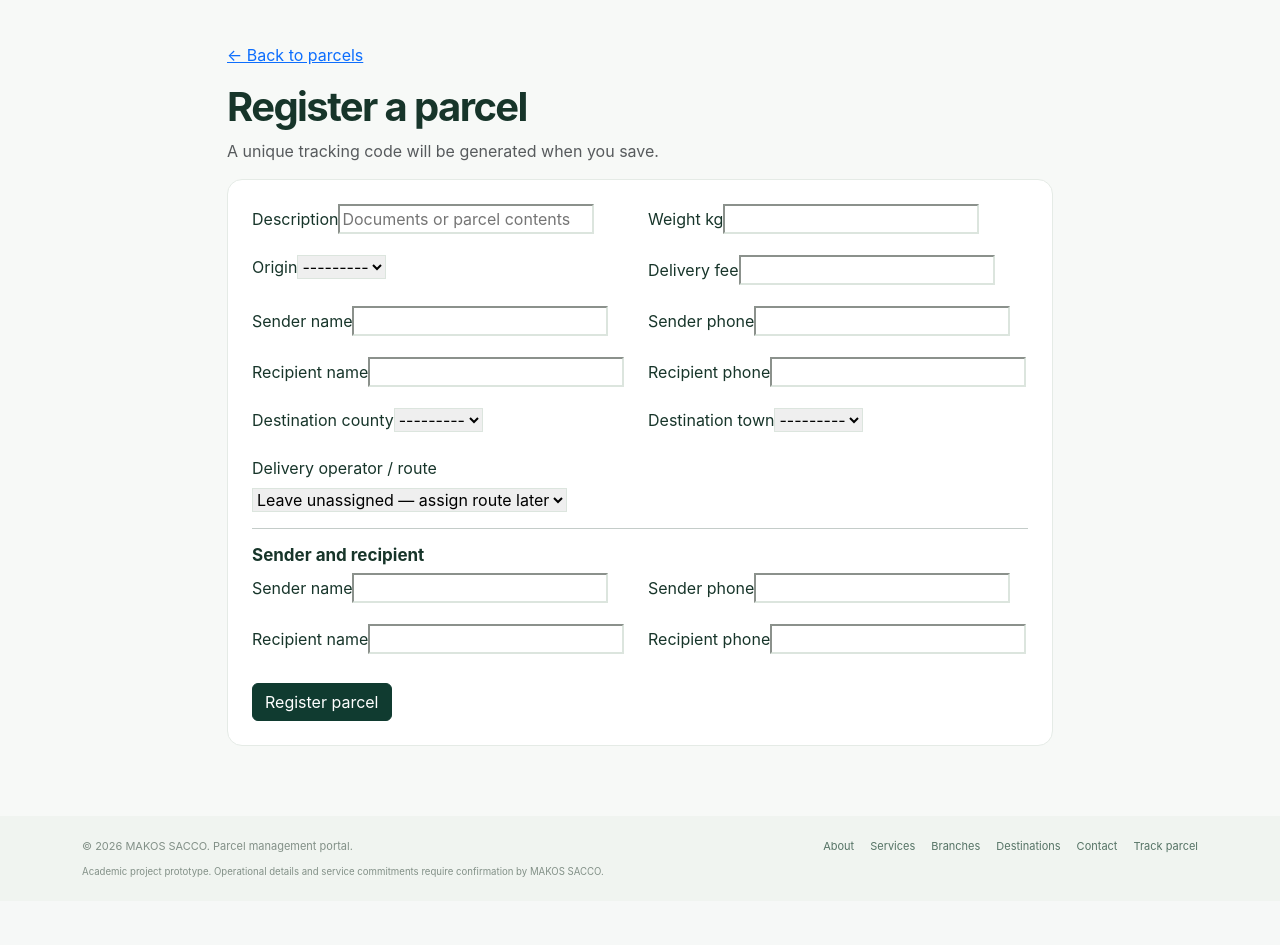
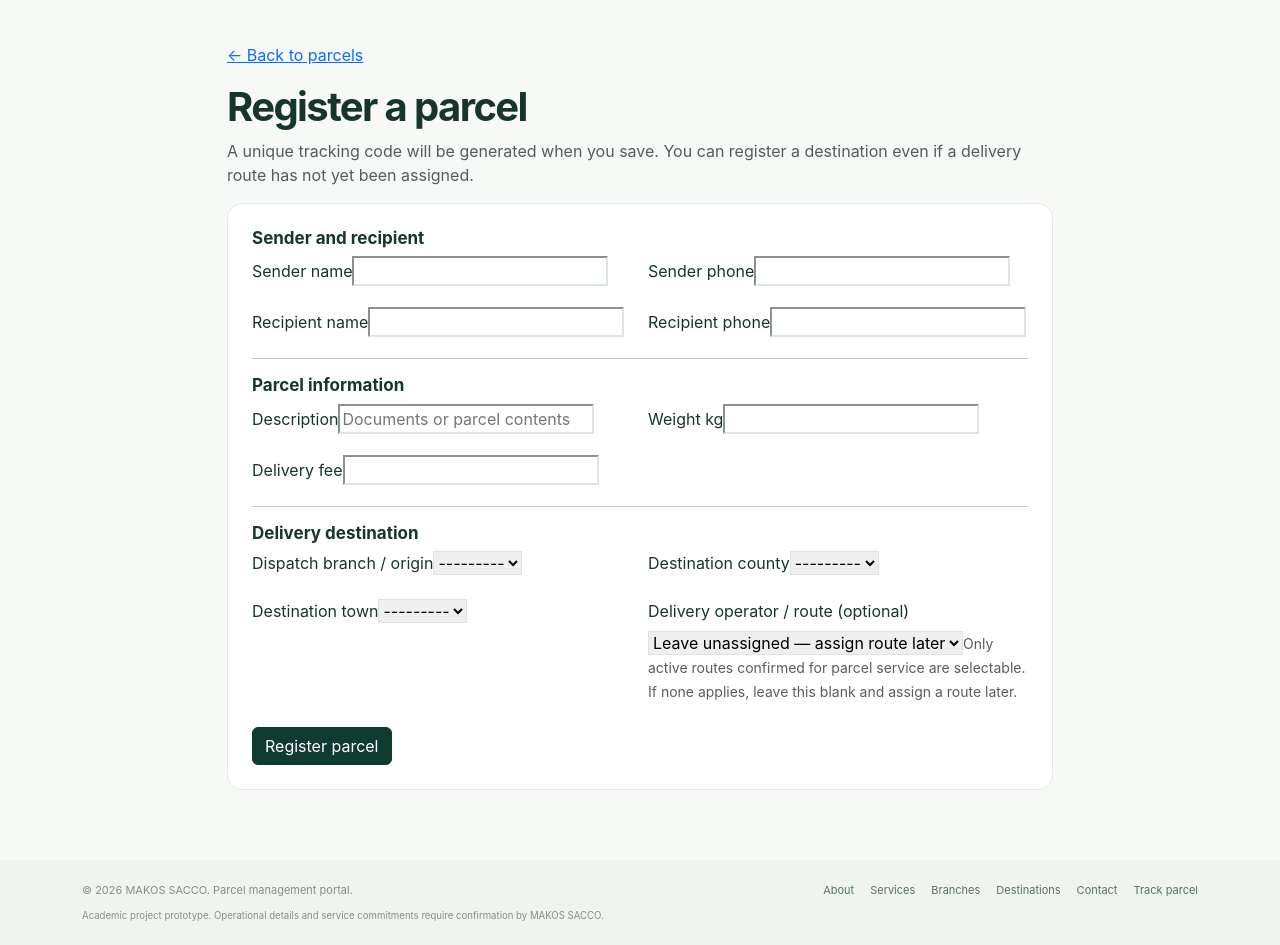
Before and after one commit to kasenge9/parcel-management-system, a Django app: page /parcels/new/ in a window 1280 px wide; the page is wider, and only the part inside the window is pictured. Shown: the part 104-1049 px from the top of that part. Before the commit the page ends 981 px from the top of that part, so only its background shows below. Run offline with Django 5.2, Linux system fonts and the light colour scheme; the visitor is signed in with stand-in values (Sample User, id 1); data that the repository does not hold is empty.

Commit message:
Make parcel registration select county and town with optional route

```diff
--- a/templates/operations/parcel_form.html
+++ b/templates/operations/parcel_form.html
@@ -1 +1,58 @@
-{% extends 'base.html' %}{% block title %}Register parcel | MAKOS SACCO{% endblock %}{% block content %}<main class="page-wrap"><div class="container narrow"><a href="{% url 'parcel_list' %}">← Back to parcels</a><h1 class="mt-3">Register a parcel</h1><p class="text-muted">A unique tracking code will be generated when you save.</p><form method="post" class="panel">{% csrf_token %}{% if form.non_field_errors %}<div class="alert alert-danger">{{ form.non_field_errors }}</div>{% endif %}<div class="row g-3">{% for field in form %}<div class="col-md-6"><label class="form-label" for="{{ field.id_for_label }}">{{ field.label }}</label>{{ field }}{% for error in field.errors %}<div class="text-danger small">{{ error }}</div>{% endfor %}</div>{% endfor %}</div><hr><h2>Sender and recipient</h2><div class="row g-3">{% for field in form %}{% if field.name == 'sender_name' or field.name == 'sender_phone' or field.name == 'recipient_name' or field.name == 'recipient_phone' %}<div class="col-md-6"><label class="form-label" for="{{ field.id_for_label }}">{{ field.label }}</label>{{ field }}{% for error in field.errors %}<div class="text-danger small">{{ error }}</div>{% endfor %}</div>{% endif %}{% endfor %}</div><button class="btn btn-dark mt-4">Register parcel</button></form></div></main>{% endblock %}
+{% extends 'base.html' %}
+{% block title %}Register parcel | MAKOS SACCO{% endblock %}
+{% block content %}
+<main class="page-wrap"><div class="container narrow">
+  <a href="{% url 'parcel_list' %}">← Back to parcels</a>
+  <h1 class="mt-3">Register a parcel</h1>
+  <p class="text-muted">A unique tracking code will be generated when you save. You can register a destination even if a delivery route has not yet been assigned.</p>
+  <form method="post" class="panel">
+    {% csrf_token %}
+    {% if form.non_field_errors %}<div class="alert alert-danger">{{ form.non_field_errors }}</div>{% endif %}
+    <h2>Sender and recipient</h2>
+    <div class="row g-3">
+      {% for field in form %}
+        {% if field.name == 'sender_name' or field.name == 'sender_phone' or field.name == 'recipient_name' or field.name == 'recipient_phone' %}
+          <div class="col-md-6"><label class="form-label" for="{{ field.id_for_label }}">{{ field.label }}</label>{{ field }}{% for error in field.errors %}<div class="text-danger small">{{ error }}</div>{% endfor %}</div>
+        {% endif %}
+      {% endfor %}
+    </div>
+    <hr><h2>Parcel information</h2>
+    <div class="row g-3">
+      {% for field in form %}
+        {% if field.name == 'description' or field.name == 'weight_kg' or field.name == 'delivery_fee' %}
+          <div class="col-md-6"><label class="form-label" for="{{ field.id_for_label }}">{{ field.label }}</label>{{ field }}{% for error in field.errors %}<div class="text-danger small">{{ error }}</div>{% endfor %}</div>
+        {% endif %}
+      {% endfor %}
+    </div>
+    <hr><h2>Delivery destination</h2>
+    <div class="row g-3">
+      <div class="col-md-6"><label class="form-label" for="{{ form.origin.id_for_label }}">Dispatch branch / origin</label>{{ form.origin }}{% for error in form.origin.errors %}<div class="text-danger small">{{ error }}</div>{% endfor %}</div>
+      <div class="col-md-6"><label class="form-label" for="{{ form.destination_county.id_for_label }}">Destination county</label>{{ form.destination_county }}{% for error in form.destination_county.errors %}<div class="text-danger small">{{ error }}</div>{% endfor %}</div>
+      <div class="col-md-6"><label class="form-label" for="{{ form.destination_town.id_for_label }}">Destination town</label>{{ form.destination_town }}{% for error in form.destination_town.errors %}<div class="text-danger small">{{ error }}</div>{% endfor %}</div>
+      <div class="col-md-6"><label class="form-label" for="{{ form.operator_route.id_for_label }}">Delivery operator / route (optional)</label>{{ form.operator_route }}{% for error in form.operator_route.errors %}<div class="text-danger small">{{ error }}</div>{% endfor %}<small class="text-muted">Only active routes confirmed for parcel service are selectable. If none applies, leave this blank and assign a route later.</small></div>
+    </div>
+    <button class="btn btn-dark mt-4">Register parcel</button>
+  </form>
+</div></main>
+{{ town_county_map|json_script:"town-county-map" }}
+<script>
+(function () {
+  const county = document.getElementById("id_destination_county");
+  const town = document.getElementById("id_destination_town");
+  const mappingNode = document.getElementById("town-county-map");
+  if (!county || !town || !mappingNode) return;
+  const townCounty = JSON.parse(mappingNode.textContent);
+  function filterTowns(clearInvalid) {
+    const selectedCounty = county.value;
+    Array.from(town.options).forEach(function (option) {
+      if (!option.value) return;
+      const visible = !selectedCounty || townCounty[option.value] === selectedCounty;
+      option.hidden = !visible;
+      if (!visible && option.selected && clearInvalid) town.value = "";
+    });
+  }
+  county.addEventListener("change", function () { filterTowns(true); });
+  filterTowns(false);
+})();
+</script>
+{% endblock %}
```
